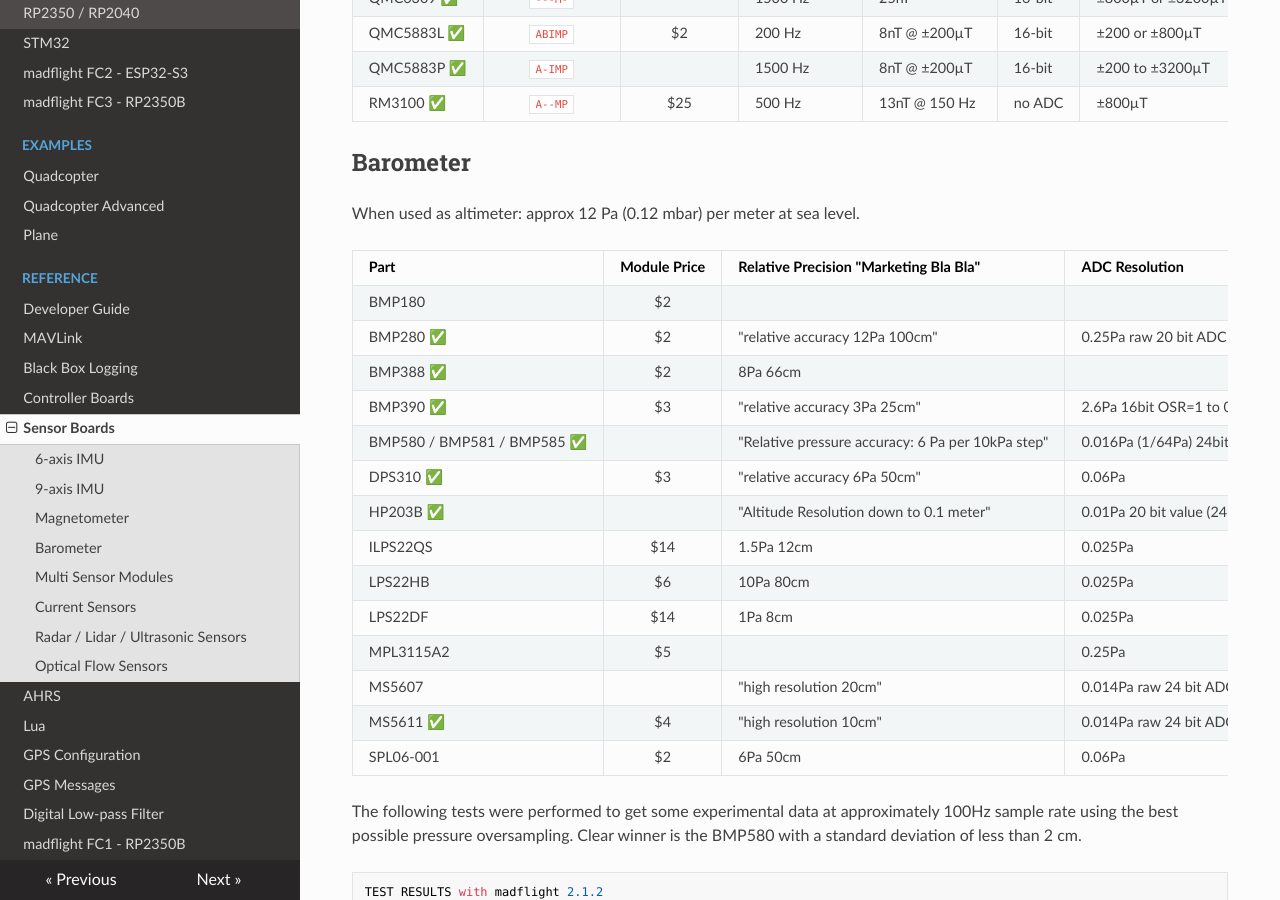
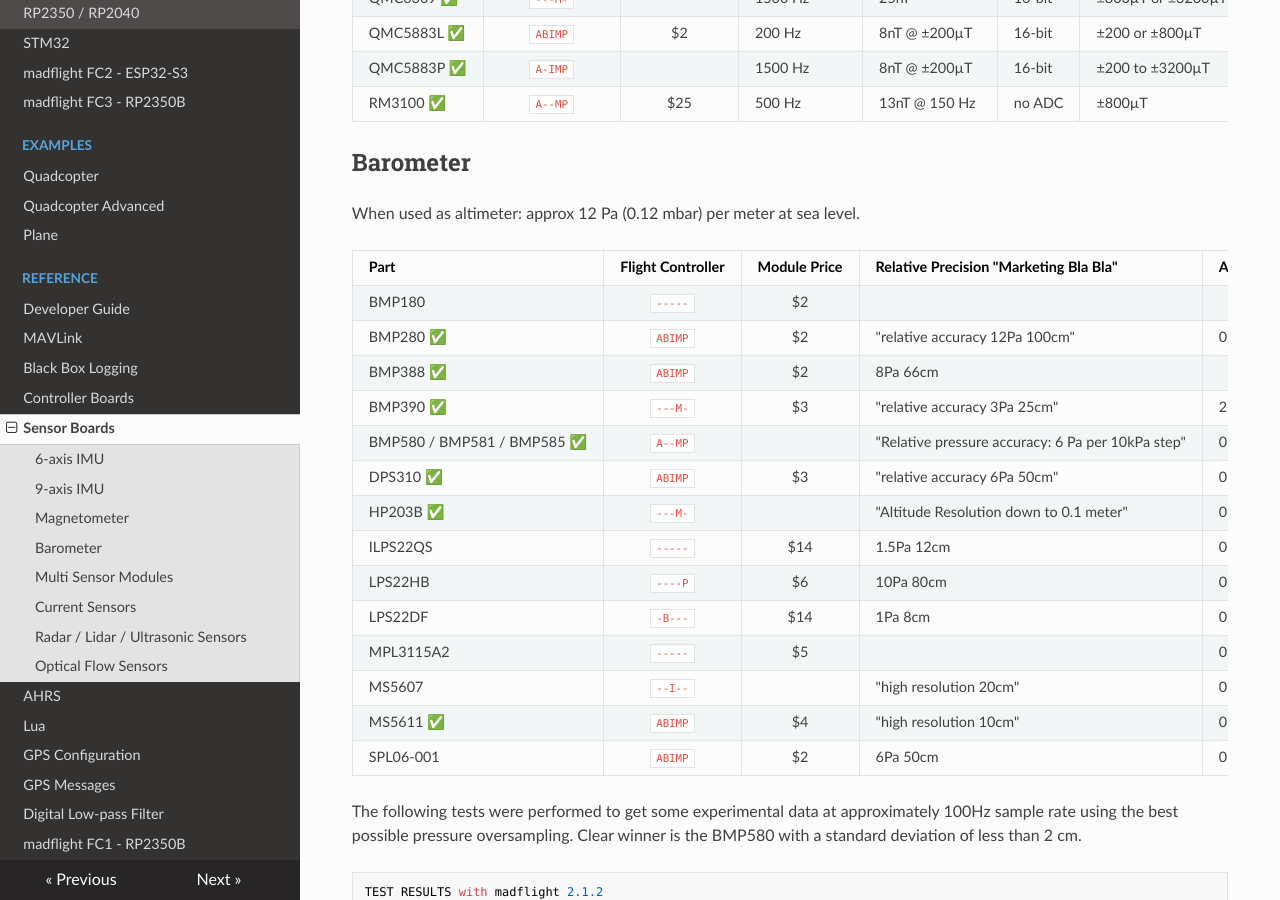
Before and after one commit to qqqlab/madflight-docs, an MkDocs documentation site: the page built from docs/Sensor-Boards.md, in a window 1280 px wide and 900 px high, scrolled down 2334 px. Built offline with MkDocs 1.6.1, drawn with Linux system fonts in a browser that asks for light colours; nearby versions of some CDN libraries.

Commit message:
Update barometer  flight controller info

````diff
--- a/docs/Sensor-Boards.md
+++ b/docs/Sensor-Boards.md
@@ -81,22 +81,22 @@
 
 When used as altimeter: approx 12 Pa (0.12 mbar) per meter at sea level.
 
-| Part    | Module Price | Relative Precision "Marketing Bla Bla" | ADC Resolution | Max Measurement Rate | RMS Noise | Notes |
-|-|:-:|-|-|-|-|-|
-BMP180    | $2
-BMP280 &#x2705;| $2 | "relative accuracy 12Pa 100cm" | 0.25Pa raw 20 bit ADC value | 26-167Hz OSR=16-1 | 2.5Pa 20cm @125Hz | 2.5x2x1mm, 8 pin, pitch 0.65mm
-BMP388 &#x2705;| $2 | 8Pa 66cm | | 200Hz
-BMP390 &#x2705;| $3 | "relative accuracy 3Pa 25cm" | 2.6Pa 16bit OSR=1 to 0.8Pa 21bit OSR=32 | 25-200Hz OSR=32-1| 0.9Pa @25Hz OSR=32, 5Pa  @100Hz | 2x2x0.75mm, 10 pi, pitch 0.5mm
-BMP580 / BMP581 / BMP585 &#x2705;| | "Relative pressure accuracy: 6 Pa per 10kPa step" | 0.016Pa (1/64Pa) 24bit | 622 Hz | 0.15Pa @46Hz, 0.78Pa @498Hz | 2x2x0.8mm, 10 pin, pitch 0.5mm
-DPS310 &#x2705;| $3 | "relative accuracy 6Pa 50cm" | 0.06Pa | 128Hz | 0.35Pa @35Hz | 2.5x2x1 mm, 8 pin, pitch 0.65mm, EOL
-HP203B &#x2705;| | "Altitude Resolution down to 0.1 meter" | 0.01Pa 20 bit value (24bit ADC) | 8-240Hz OSR=4096-128| | 3.8×3.6×1.2 mm, 8 pin, pitch 0.9mm
-ILPS22QS  | $14 | 1.5Pa 12cm | 0.025Pa | 200Hz
-LPS22HB   | $6 | 10Pa 80cm | 0.025Pa | 75Hz
-LPS22DF   | $14 | 1Pa 8cm | 0.025Pa | 200Hz
-MPL3115A2 | $5 |  | 0.25Pa | 166Hz | 19Pa @166Hz, 1.5Pa @2Hz
-MS5607    | | "high resolution 20cm" | 0.014Pa raw 24 bit ADC value | 120-2000Hz OSR=4096-256 | | 5x3x1 mm, 8 pin, pitch 1.25mm
-MS5611 &#x2705;| $4 | "high resolution 10cm" | 0.014Pa raw 24 bit ADC value | 120-2000Hz OSR=4096-256 | | 5x3x1 mm, 8 pin, pitch 1.25mm
-SPL06-001 | $2 | 6Pa 50cm | 0.06Pa | 128Hz | 1.2Pa @35Hz | Registers identical to DSP310, but noisier
+| Part    | Flight Controller | Module Price | Relative Precision "Marketing Bla Bla" | ADC Resolution | Max Measurement Rate | RMS Noise | Notes |
+|-|:-:|:-:|-|-|-|-|-|
+BMP180   | `-----` | $2
+BMP280 &#x2705;| `ABIMP` | $2 | "relative accuracy 12Pa 100cm" | 0.25Pa raw 20 bit ADC value | 26-167Hz OSR=16-1 | 2.5Pa 20cm @125Hz | 2.5x2x1mm, 8 pin, pitch 0.65mm
+BMP388 &#x2705;| `ABIMP` | $2 | 8Pa 66cm | | 200Hz
+BMP390 &#x2705;| `---M-` | $3 | "relative accuracy 3Pa 25cm" | 2.6Pa 16bit OSR=1 to 0.8Pa 21bit OSR=32 | 25-200Hz OSR=32-1| 0.9Pa @25Hz OSR=32, 5Pa  @100Hz | 2x2x0.75mm, 10 pi, pitch 0.5mm
+BMP580 / BMP581 / BMP585 &#x2705;| `A--MP` | | "Relative pressure accuracy: 6 Pa per 10kPa step" | 0.016Pa (1/64Pa) 24bit | 622 Hz | 0.15Pa @46Hz, 0.78Pa @498Hz | 2x2x0.8mm, 10 pin, pitch 0.5mm
+DPS310 &#x2705;| `ABIMP` | $3 | "relative accuracy 6Pa 50cm" | 0.06Pa | 128Hz | 0.35Pa @35Hz | 2.5x2x1 mm, 8 pin, pitch 0.65mm, EOL
+HP203B &#x2705;| `---M-` | | "Altitude Resolution down to 0.1 meter" | 0.01Pa 20 bit value (24bit ADC) | 8-240Hz OSR=4096-128| | 3.8×3.6×1.2 mm, 8 pin, pitch 0.9mm
+ILPS22QS  | `-----` | $14 | 1.5Pa 12cm | 0.025Pa | 200Hz
+LPS22HB   | `----P` | $6 | 10Pa 80cm | 0.025Pa | 75Hz
+LPS22DF   | `-B---` | $14 | 1Pa 8cm | 0.025Pa | 200Hz
+MPL3115A2 | `-----` | $5 |  | 0.25Pa | 166Hz | 19Pa @166Hz, 1.5Pa @2Hz
+MS5607    | `--I--` | | "high resolution 20cm" | 0.014Pa raw 24 bit ADC value | 120-2000Hz OSR=4096-256 | | 5x3x1 mm, 8 pin, pitch 1.25mm
+MS5611 &#x2705; | `ABIMP` | $4 | "high resolution 10cm" | 0.014Pa raw 24 bit ADC value | 120-2000Hz OSR=4096-256 | | 5x3x1 mm, 8 pin, pitch 1.25mm
+SPL06-001 | `ABIMP` | $2 | 6Pa 50cm | 0.06Pa | 128Hz | 1.2Pa @35Hz | Registers identical to DSP310, but noisier
 
 The following tests were performed to get some experimental data at approximately 100Hz sample rate using the best possible pressure oversampling. Clear winner is the BMP580 with a standard deviation of less than 2 cm.
 ```
````
